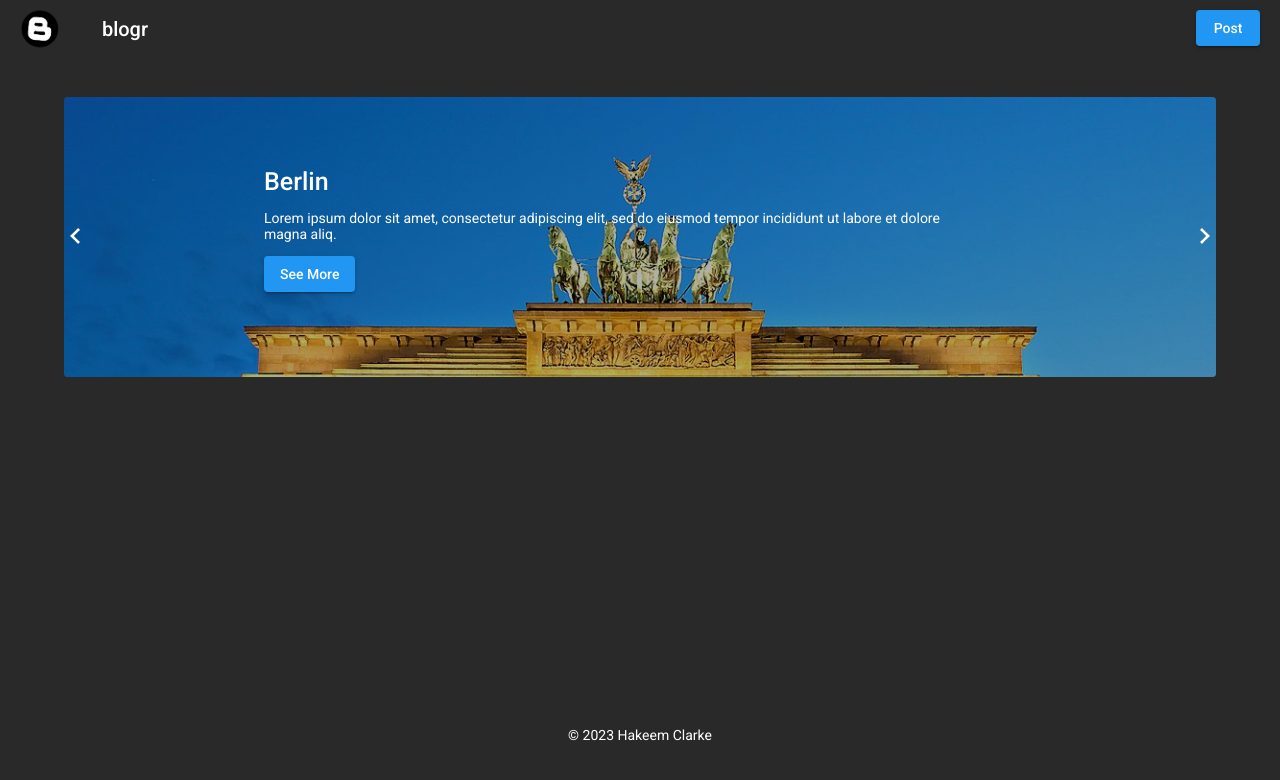
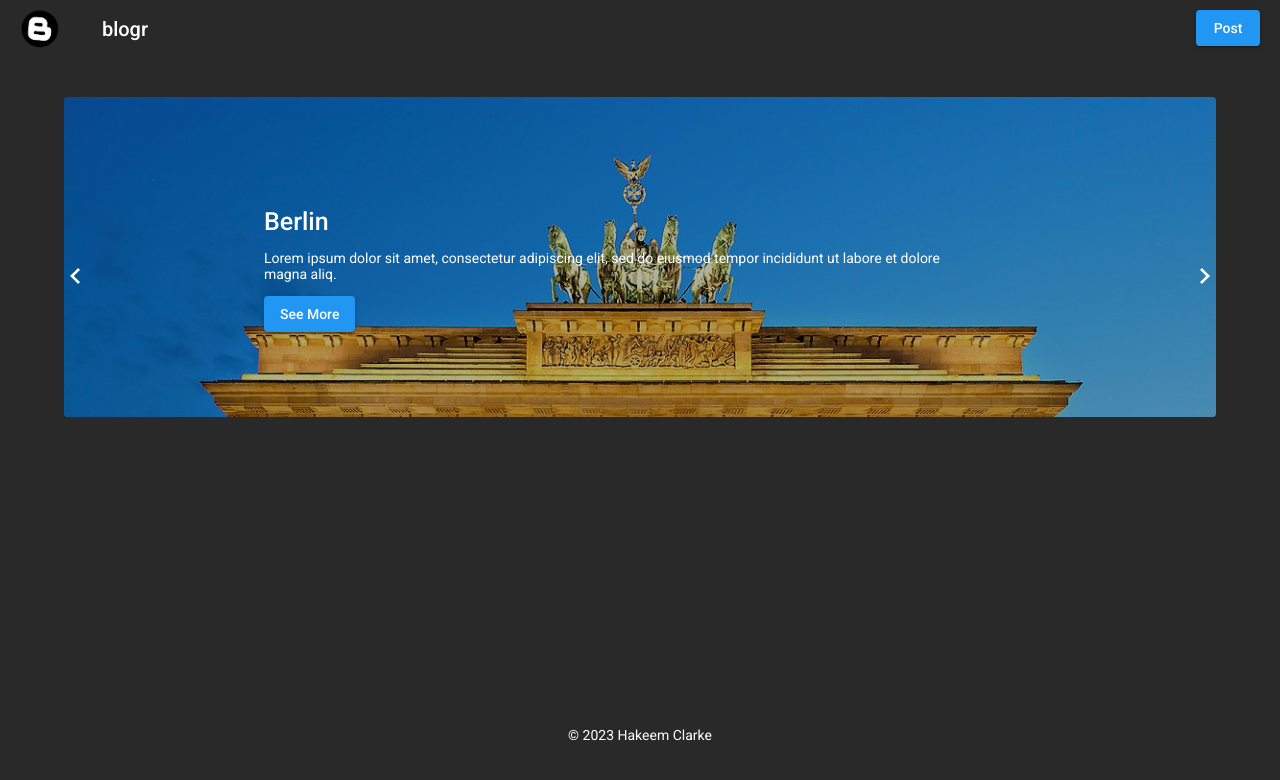
Before and after one commit to hakeem-jc/blog-ta, a React (Create React App) app: page / in a window 1280 px wide. Shown: the top 780 px of the page. Built offline with nearby package versions, Linux system fonts and the light colour scheme.

Commit message:
Refactor - Make post carousel its own component

```diff
--- /dev/null
+++ b/src/components/PostCarousel/PostCarousel.css
@@ -0,0 +1,39 @@
+.post_carousel {
+    padding-top: 4rem;
+    height: 28rem;
+    width: 90%;
+    border-radius: 4px;
+    background-size: cover;
+    background-repeat: no-repeat;
+    display: flex;
+    justify-content: space-between;
+    align-items: center;
+    box-shadow: inset 0 0 0 28rem rgba(0, 0, 0, 0.3);
+}
+
+.post_carousel_button {
+    background: none;
+    border: none;
+}
+
+.post_carousel__content {
+    height: 50%;
+    padding: 0.8rem;
+}
+
+.post_carousel__title {
+    font-size: 2.5rem;
+    margin: 0;
+}
+
+.post_carousel_image {
+    width: 1rem;
+}
+
+.post_carousel__text {
+    font-size: 1.4rem;
+    width: 95%;
+    max-height: 5rem;
+    text-overflow: ellipsis;
+    overflow: hidden;
+}
--- /dev/null
+++ b/src/components/PostCarousel/PostCarousel.tsx
@@ -0,0 +1,42 @@
+import { FC } from "react";
+import './PostCarousel.css';
+import temp from '../../images/temp.jpg';
+import fallback from '../../images/fallback.png';
+import chevron_left from '../../images/chevron_left.png';
+import chevron_right from '../../images/chevron_right.png';
+import Button from "../Button/Button";
+
+const PostCarousel:FC = () => {
+    return (
+        <div
+            style={{
+                    backgroundImage: `url(${temp}), url(${fallback})`
+            }}
+            className="post_carousel"
+        >
+            <button className="post_carousel_button">
+                <img src={chevron_left} alt="Left Chevron" className="post_carousel_image" />
+            </button>
+
+            <div className="post_carousel__content">
+                <h2 className="post_carousel__title">Berlin</h2>
+                <p className="post_carousel__text">Lorem ipsum dolor sit amet, consectetur adipiscing
+                    elit, sed do eiusmod tempor incididunt ut labore et
+                    dolore magna aliq.</p>
+                <Button
+                    text={"See More"}
+                    type={"button"}
+                    shape="square"
+                />
+
+            </div>
+
+            <button className="post_carousel_button">
+                <img src={chevron_right} alt="Right Chevron" className="post_carousel_image" />
+            </button>
+
+        </div>
+    );
+}
+
+export default PostCarousel;
--- a/src/components/PostContainer/PostContainer.css
+++ b/src/components/PostContainer/PostContainer.css
@@ -1,45 +1,7 @@
 .post-container {
     width: 100%;
     display: flex;
-    justify-content: center;
+    align-items: center;
     padding-top: 4rem;
+    flex-direction: column;
 }
-
-.post-container__carousel {
-    height: 28rem;
-    width: 90%;
-    border-radius: 4px;
-    background-size: cover;
-    background-repeat: no-repeat;
-    display: flex;
-    justify-content: space-between;
-    align-items: center;
-    box-shadow: inset 0 0 0 28rem rgba(0, 0, 0, 0.3);
-}
-
-.post-container__carousel_button {
-    background: none;
-    border: none;
-}
-
-.post-container__content {
-    height: 50%;
-    padding: 0.8rem;
-}
-
-.post-container__title {
-    font-size: 2.5rem;
-    margin: 0;
-}
-
-.post-container_image {
-    width: 1rem;
-}
-
-.post-container__text {
-    font-size: 1.4rem;
-    width: 95%;
-    max-height: 5rem;
-    text-overflow: ellipsis;
-    overflow: hidden;
-}
--- a/src/components/PostContainer/PostContainer.tsx
+++ b/src/components/PostContainer/PostContainer.tsx
@@ -1,42 +1,11 @@
 import { FC } from "react";
 import './PostContainer.css';
-import temp from '../../images/temp.jpg';
-import fallback from '../../images/fallback.png';
-import chevron_left from '../../images/chevron_left.png';
-import chevron_right from '../../images/chevron_right.png';
-import Button from "../Button/Button";
+import PostCarousel from "../PostCarousel/PostCarousel";
 
 const PostContainer:FC = () => {
     return (
         <section className="post-container">
-           <div
-                style={{
-                        backgroundImage: `url(${temp}), url(${fallback})`
-                }}
-                className="post-container__carousel"
-            >
-                <button className="post-container__carousel_button">
-                    <img src={chevron_left} alt="Left Chevron" className="post-container_image" />
-                </button>
-
-                <div className="post-container__content">
-                    <h2 className="post-container__title">Berlin</h2>
-                    <p className="post-container__text">Lorem ipsum dolor sit amet, consectetur adipiscing
-                        elit, sed do eiusmod tempor incididunt ut labore et
-                        dolore magna aliq.</p>
-                    <Button
-                        text={"See More"}
-                        type={"button"}
-                        shape="square"
-                    />
-
-                </div>
-
-                <button className="post-container__carousel_button">
-                    <img src={chevron_right} alt="Right Chevron" className="post-container_image" />
-                </button>
-
-           </div>
+           <PostCarousel/>
         </section>
     );
 }
```
